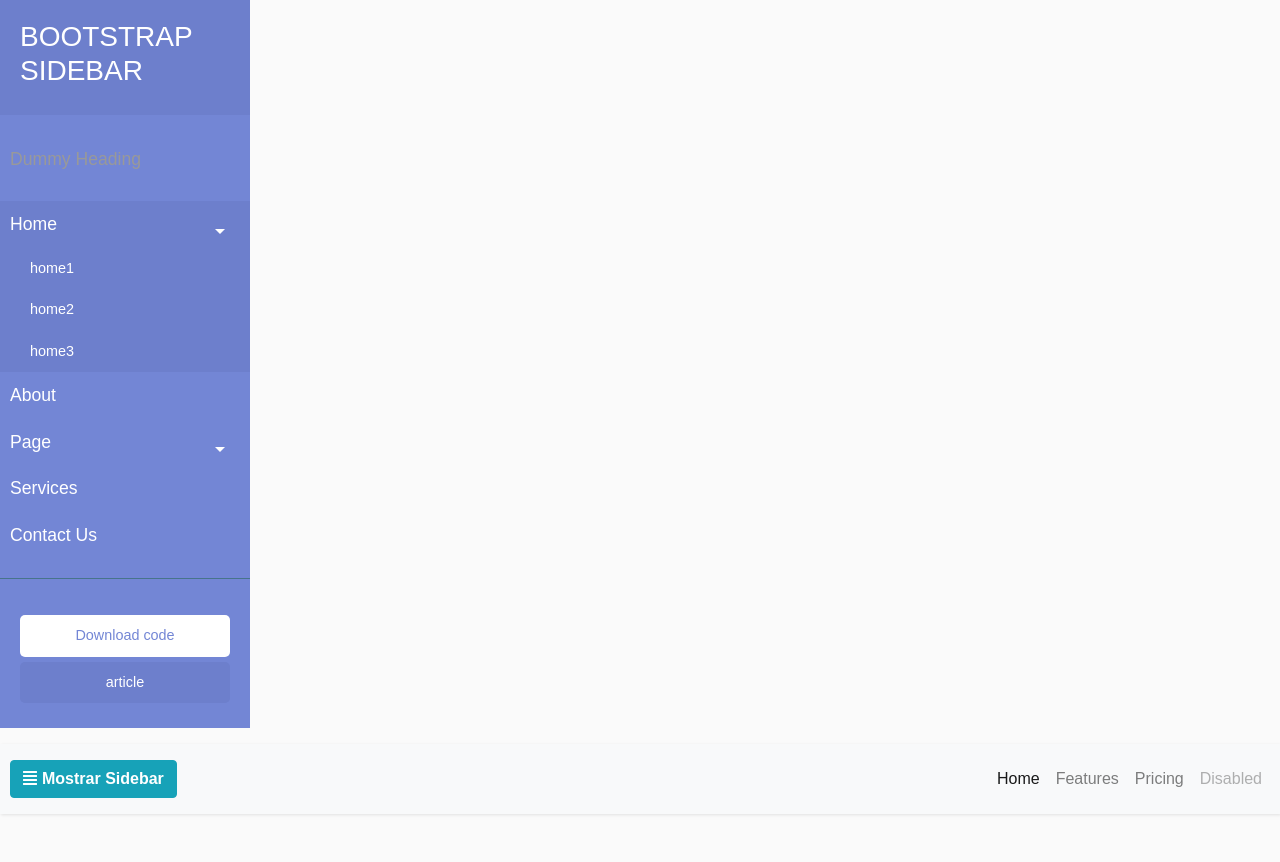
After one commit to SamuelEds/ProjetosChatTempoReal, a PHP site: page /php/sidebar.php in a window 1280 px wide, after a click on "Home". The commit adds this page. Run offline with PHP 8.4, Linux system fonts and the light colour scheme; some libraries are stand-ins or nearby versions; some web fonts are replaced.

Commit message:
Sidebar na tela do chat adicionado

```diff
--- /dev/null
+++ b/css/sidebar.css
@@ -0,0 +1,159 @@
+@import "http://font.googleapis.com/css/family:Poppins:300,400,500,600,700";
+
+body{
+	font-family: 'Poppins', sans-serif;
+	background: #fafafa;
+}
+
+p{
+	font-family: 'Poppins', sans-serif;
+	font-size: 1.1em;
+	font-weight: 300;
+	line-height: 1.7em;
+	color: #999;
+}
+
+a, a:hover, a:focus{
+	color: inherit;
+	text-decoration: none;
+	transition: all 0.3s;
+
+}
+
+.navbar{
+	padding: 15px 10px;
+	background: #fff;
+	border: none;
+	border-radius: 0;
+	margin-bottom: 48px;
+	box-shadow: 1px 1px 3px rgba(0,0,0,0.1);
+}
+
+.navbar-btn{
+	box-shadow: none;
+	outline: none!important;
+	border: none;
+
+}
+
+.line{
+	width: 100%;
+	height: 1px;
+	border-bottom: 1px dashed #ddd;
+}
+
+.wrapper{
+	display: flex;
+	width: 100%;
+	align-items: stretch;
+
+}
+
+#sidebar{
+	min-width: 250px;
+	max-width: 250px;
+	background: #7386D5;
+	color: #fff;
+	transition: all 0.3s;
+
+}
+
+#sidebar.active{
+	margin-left: -250px;
+
+}
+
+#sidebar .sidebar-header{
+	padding: 20px;
+	background: #6d7fcc;
+}
+
+#sidebar ul.components{
+	padding: 20px 0px;
+	border-bottom: 1px solid #47748b;
+}
+
+#sidebar ul p{
+	padding: 10px;
+	font-size: 1.1em;
+	display: block;
+}
+
+#sidebar ul li a{
+	padding: 10px;
+	font-size: 1.1em;
+	display: block;
+}
+
+#sidebar ul li a:hover{
+	color: #7386D5;
+	background: #fff;
+}
+
+#sidebar ul li.active>a,a[aria-expanded="true"]{
+	color: #fff;
+	background: #6d7fcc;
+}
+
+a[data-toggle="collapse"]{
+	position: relative;
+}
+
+.dropdown-toggle:after{
+	display: block;
+	position: absolute;
+	top: 60%;
+	right: 20px;
+	transform: translateX(-50%);
+}
+
+ul ul a{
+	font-size: 0.9em !important;
+	padding-left: 30px !important;
+	background: #6d7fcc;
+
+}
+
+ul.CTAs{
+	padding: 20px;
+}
+
+ul.CTAs a{
+	text-align: center;
+	font-size: 0.9em !important;
+	display: block;
+	border-radius: 5px;
+	margin-bottom: 5px;
+}
+
+a.download{
+	background: #fff;
+	color: #7386D5;
+
+}
+
+a.article, a.article:hover{
+	background: #6d7fcc !important;
+	color: #fff !important;
+}
+
+#content{
+	width: 100%;
+	padding: 20px;
+	min-height: 100vh;
+	transition: all 0.3s;
+}
+
+@media(max-width: 760px){
+	#sidebar{
+		margin-left: -250px;
+	}
+
+	#sidebar.active{
+		margin-left: 0px;
+	}
+
+	#sidebarCollapse span{
+		display: none;
+	}
+}
--- a/php/header.php
+++ b/php/header.php
@@ -4,11 +4,13 @@
 if(!isset($_SESSION))
 {
 	session_start();
+
 }
 
+
+	$email = $_SESSION['email'];
+
 include("conexao.php");
-
-$email = $_SESSION['email'];
 
 $sql = "SELECT * FROM usuarios WHERE email = '$email'";
 $result = mysqli_query($con,$sql);
--- /dev/null
+++ b/php/sidebar.php
@@ -0,0 +1,109 @@
+<head>
+
+	<link rel="stylesheet" href="https://stackpath.bootstrapcdn.com/bootstrap/4.1.3/css/bootstrap.min.css" integrity="sha384-MCw98/SFnGE8fJT3GXwEOngsV7Zt27NXFoaoApmYm81iuXoPkFOJwJ8ERdknLPMO" crossorigin="anonymous">
+	<script type="text/javascript" src="/ProjetosChatTempoReal/js/bootstrap.js"></script>
+
+
+	<link rel="stylesheet" type="text/css" href="/ProjetosChatTempoReal/css/sidebar.css">
+	<link rel="stylesheet" type="text/css" href="https://cdnjs.cloudflare.com/ajax/libs/font-awesome/5.13.0/css/all.min.css">
+
+</head>
+
+<nav id="sidebar">
+	<div class="sidebar-header">
+		<h3>BOOTSTRAP SIDEBAR</h3>
+	</div>
+
+	<ul class="list-unstyled components">
+		<p>Dummy Heading</p>
+		<li class="active">
+			<a href="#homeSubmenu" data-toggle="collapse" aria-expanded="false" class="dropdown-toggle">Home</a>
+			<ul class="collapse list-unstyled" id="homeSubmenu">
+				<li>
+					<a href="#">home1</a>
+				</li>
+				<li>
+					<a href="#">home2</a>
+				</li>
+				<li>
+					<a href="#">home3</a>
+				</li>
+			</ul>
+		</li>
+
+		<li>
+			<a href="#">About</a>
+		</li>
+		<li>
+			<a href="#pageSubmenu" data-toggle="collapse" aria-expanded="false" class="dropdown-toggle">Page</a>
+			<ul class="collapse list-unstyled" id="pageSubmenu">
+				<li>
+					<a href="#">page1</a>
+				</li>
+				<li>
+					<a href="#">page2</a>
+				</li>
+				<li>
+					<a href="#">page3</a>
+				</li>
+			</ul>
+		</li>
+		<li>
+			<a href="#">Services</a>
+		</li>
+		<li>
+			<a href="#">Contact Us</a>
+		</li>
+	</ul>
+
+	<ul class="list-unstyled CTAs">
+		<li>
+			<a href="#" class="download">Download code</a>
+		</li>
+		<li>
+			<a href="#" class="article">article</a>
+		</li>
+	</ul>
+</nav>
+
+
+<div class="content">
+	<nav class="navbar navbar-expand-lg navbar-light bg-light">
+
+		<button type="button" id="sidebarCollapse" class="btn btn-info">
+			<i class="fas fa-align-justify"></i><span><b style="margin-left: 5px;">Mostrar Sidebar</b></span>
+		</button>
+
+		<!--<a class="navbar-brand" href="#">Navbar</a>-->
+		<button class="navbar-toggler" type="button" data-toggle="collapse" data-target="#navbarNav" aria-controls="navbarNav" aria-expanded="false" aria-label="Toggle navigation">
+			<span class="navbar-toggler-icon"></span>
+		</button>
+		<div class="collapse navbar-collapse" id="navbarNav">
+			<ul class="navbar-nav ml-auto">
+				<li class="nav-item active">
+					<a class="nav-link" href="#">Home <span class="sr-only">(current)</span></a>
+				</li>
+				<li class="nav-item">
+					<a class="nav-link" href="#">Features</a>
+				</li>
+				<li class="nav-item">
+					<a class="nav-link" href="#">Pricing</a>
+				</li>
+				<li class="nav-item">
+					<a class="nav-link disabled" href="#" tabindex="-1" aria-disabled="true">Disabled</a>
+				</li>
+			</ul>
+		</div>
+	</nav>
+
+	<script src="https://code.jquery.com/jquery-3.4.1.slim.min.js" integrity="sha384-J6qa4849blE2+poT4WnyKhv5vZF5SrPo0iEjwBvKU7imGFAV0wwj1yYfoRSJoZ+n" crossorigin="anonymous"></script>
+	<script src="https://cdn.jsdelivr.net/npm/popper.js@1.16.0/dist/umd/popper.min.js" integrity="sha384-Q6E9RHvbIyZFJoft+2mJbHaEWldlvI9IOYy5n3zV9zzTtmI3UksdQRVvoxMfooAo" crossorigin="anonymous"></script>
+	<script src="https://stackpath.bootstrapcdn.com/bootstrap/4.4.1/js/bootstrap.min.js" integrity="sha384-wfSDF2E50Y2D1uUdj0O3uMBJnjuUD4Ih7YwaYd1iqfktj0Uod8GCExl3Og8ifwB6" crossorigin="anonymous"></script>
+
+	<script type="text/javascript">
+		$(document).ready(function(){
+			$('#sidebarCollapse').on('click',function(){
+				$('#sidebar').toggleClass('active');
+			});
+		});
+	</script>
--- a/uploadFoto.php
+++ b/uploadFoto.php
@@ -5,8 +5,7 @@ $email = $_SESSION['email'];
 $nome = $_FILES['img']['name'];
 $temp = $_FILES['img']['tmp_name'];
 
-$_SESSION['nome-foto'] = $nome;
-$_SESSION['caminho'] = $temp;
+$_SESSION['nomeFoto'] = $_FILES['img']['name'];
 
 
 $banco = new mysqli("localhost","root","","chat");
```
Also changed, not shown: chat.php (+101 -27 lines), css/chat.css (+188 -2 lines), enviar.php (+13 -2 lines), ver.php (+10 -7 lines), uploads/login.png (added).
